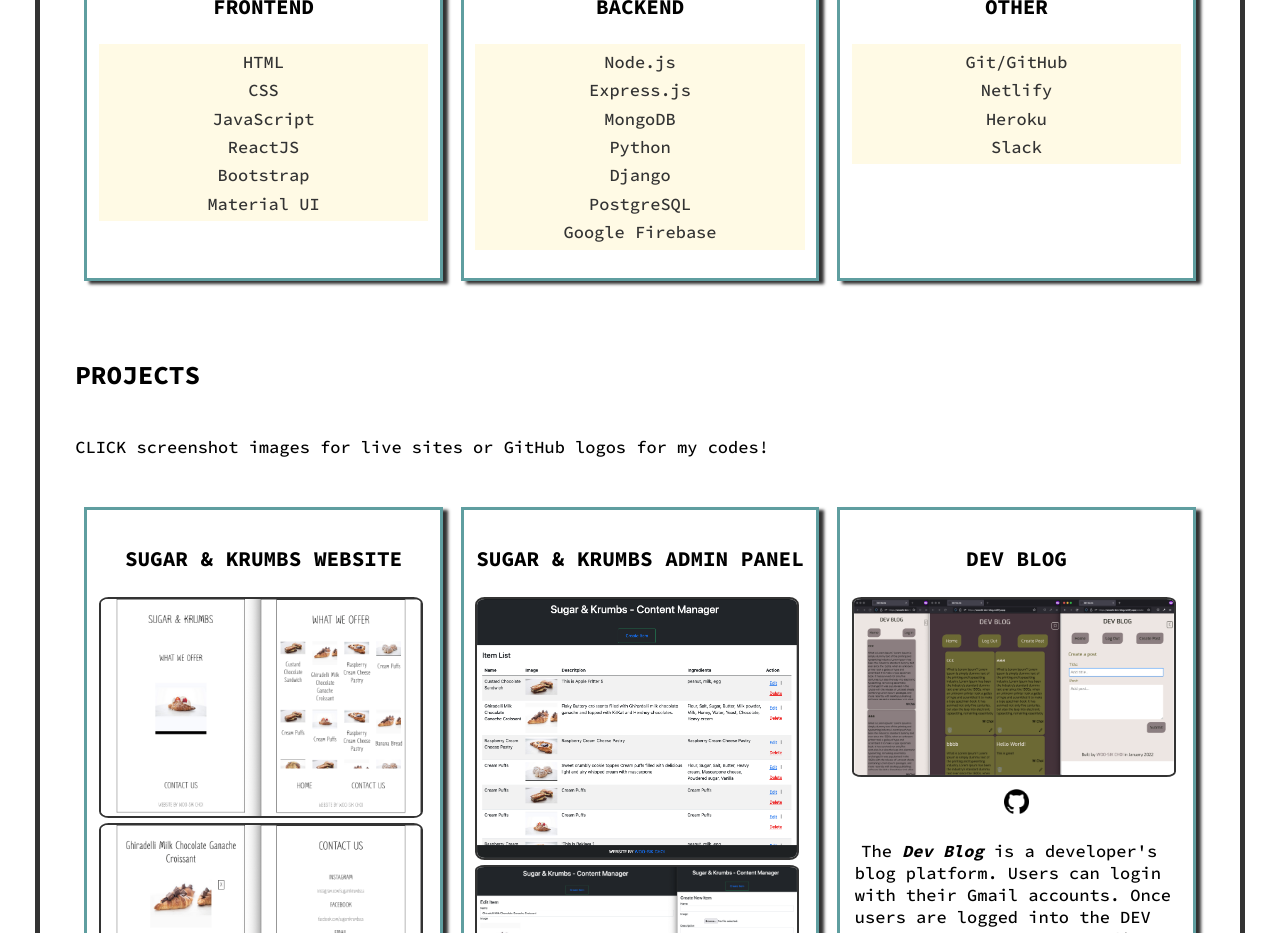
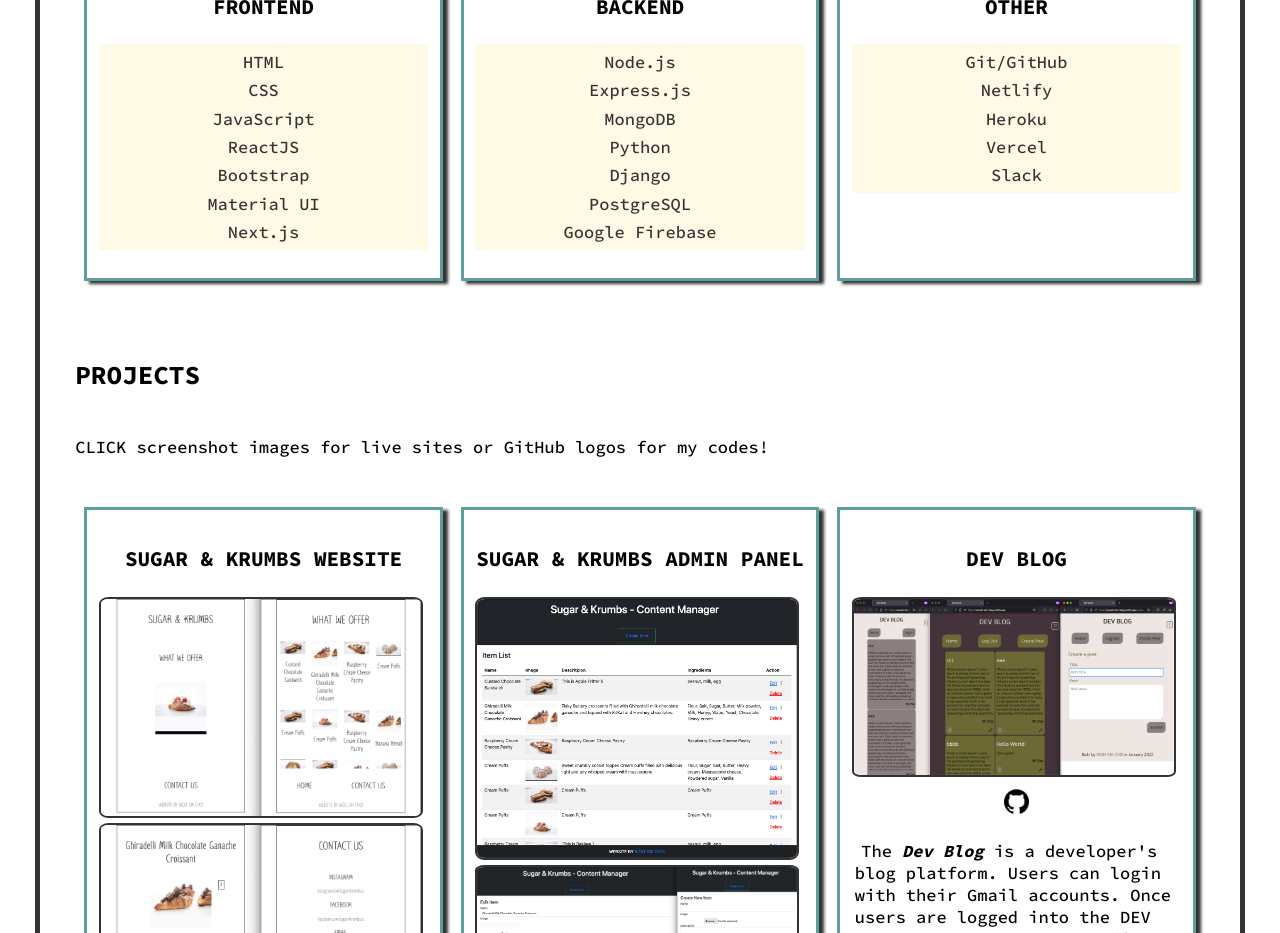
Before and after one commit to dvlprwchoi/portfolio-2, a React (Create React App) app: page / in a window 1280 px wide. Shown: the part 1520-2453 px from the top of the page. Built offline with nearby package versions, Linux system fonts and the light colour scheme.

Commit message:
Update resume and skills

```diff
--- a/src/components/Main/Main.js
+++ b/src/components/Main/Main.js
@@ -55,7 +55,7 @@
             <li className="resume-icon-container">
               <a
                 className="icon-link-container"
-                href="https://drive.google.com/file/d/1QukPjHajEXMgxhkTH7WVlsVecLr8N_Bh/view?usp=sharing"
+                href="https://drive.google.com/file/d/1junHeGQDVyfT5KSWVsLZyNJ7RNKtXOKz/view?usp=sharing"
                 target="_blank"
                 rel="noreferrer"
               >
--- a/src/components/Skills/Skills.js
+++ b/src/components/Skills/Skills.js
@@ -14,6 +14,7 @@
             <li>ReactJS</li>
             <li>Bootstrap</li>
             <li>Material UI</li>
+            <li>Next.js</li>
           </ul>
         </div>
         <div className="backend-skills-container single-skills-container">
@@ -34,6 +35,7 @@
             <li>Git/GitHub</li>
             <li>Netlify</li>
             <li>Heroku</li>
+            <li>Vercel</li>
             <li>Slack</li>
           </ul>
         </div>
```
